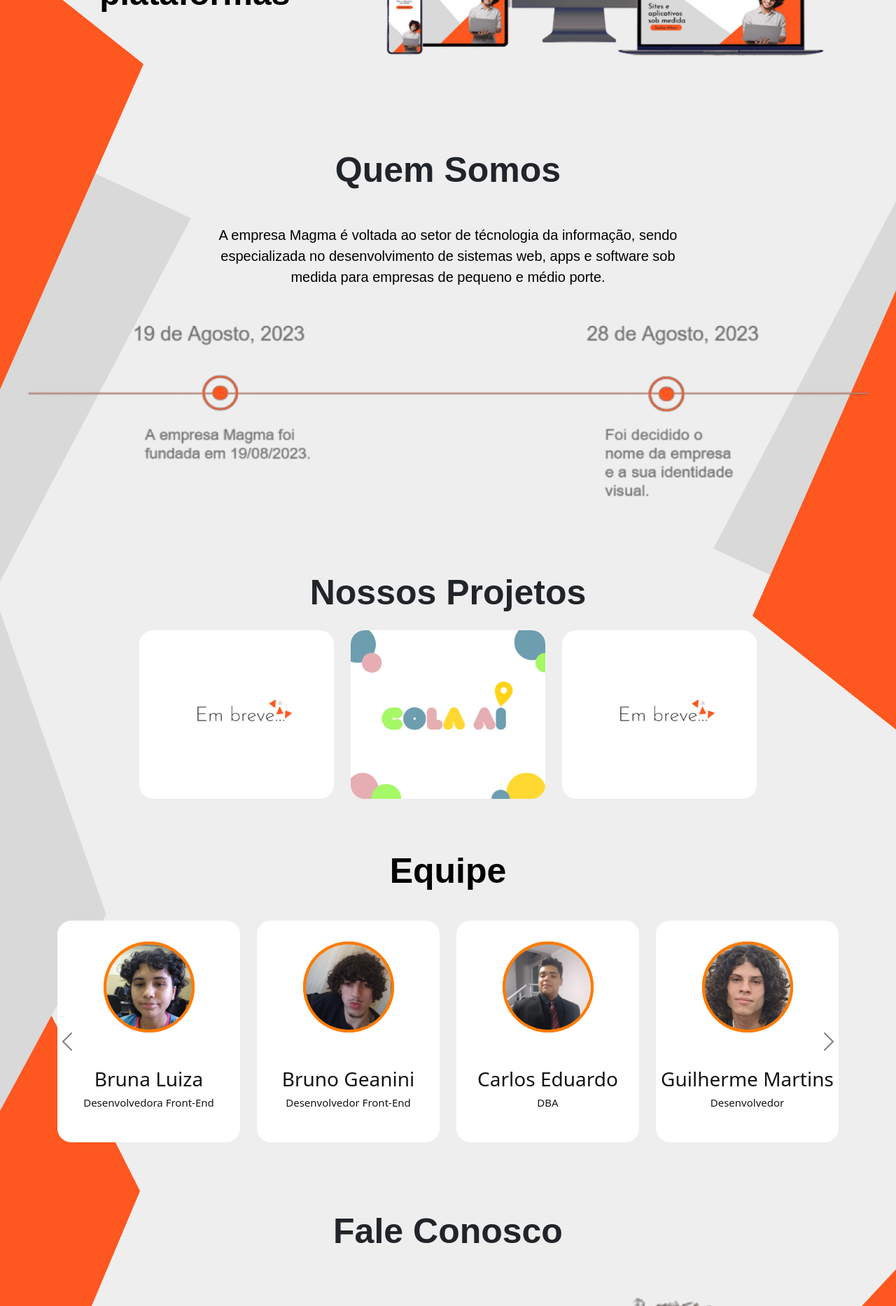
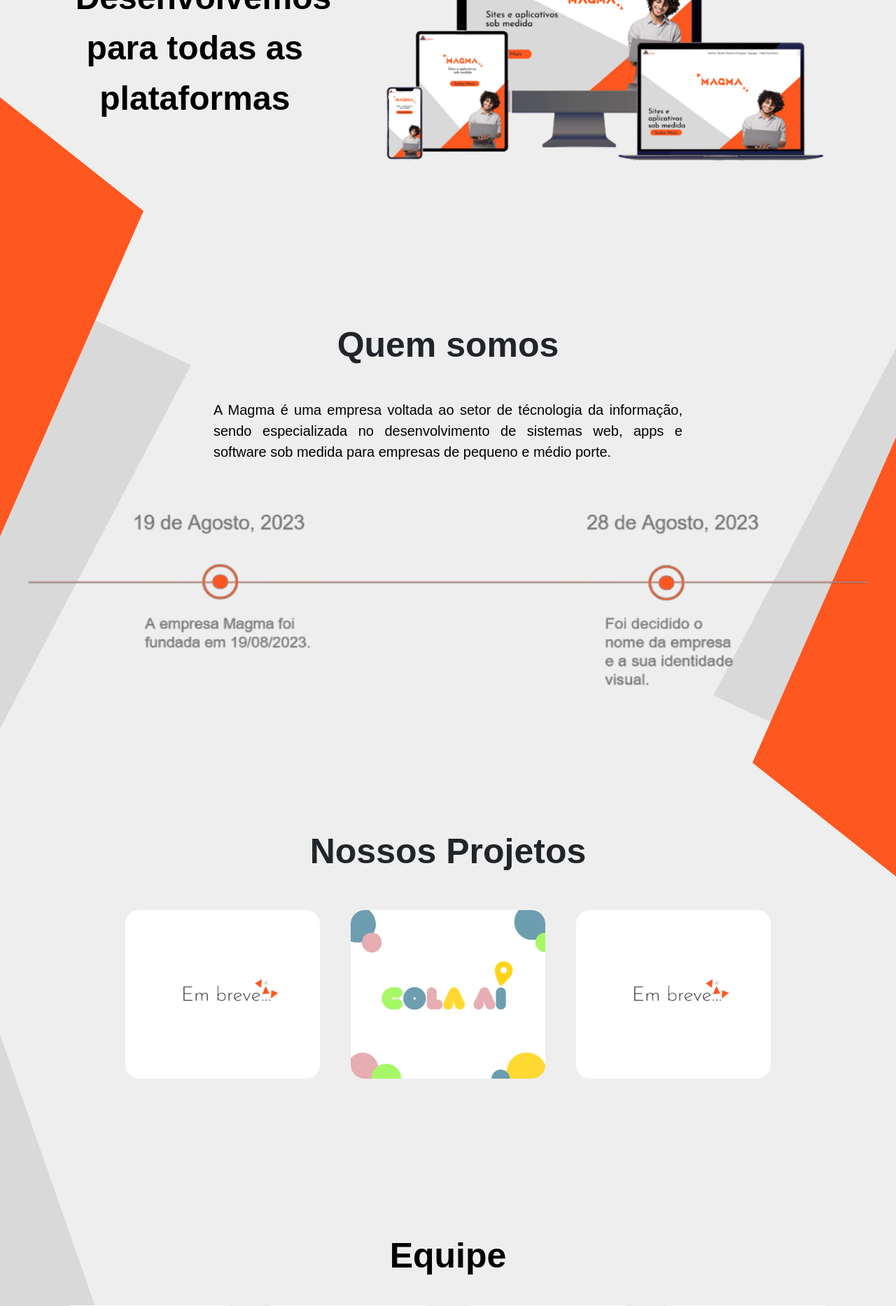
Before and after one commit to Bruno2yah/ColaAi, a PHP site: page /home.php in a window 1280 px wide. Shown: the part 1120-2987 px from the top of the page at 70% size. Run offline with PHP 8.4, Linux system fonts and the light colour scheme.

Commit message:
Update home

```diff
--- a/componentes/footer.php
+++ b/componentes/footer.php
@@ -51,12 +51,10 @@
                             <h3>Links</h3>
                         </div>
                         <ul>
-                            <li><a href="#">Sobre</a></li>
-                            <li><a href="#">Serviços</a></li>
-                            <li><a href="#">Portfólio</a></li>
-                            <li><a href="#">Contato</a></li>
-                            <li><a href="#">Desenvolvedores</a></li>
-                            <li><a href="#">Contate-nos</a></li>
+                            <li><a href="#Quemsomos">Sobre</a></li>
+                            <li><a href="#Dispositivos">Compatibilidade</a></li>
+                            <li><a href="#Equipe">Desenvolvedores</a></li>
+                            <li><a href="#FaleConosco">Contate-nos</a></li>
                         </ul>
                     </div>
                 </div>
@@ -65,8 +63,7 @@
                         <div class="footer-widget-heading">
                             <h3>Follow us</h3>
                         </div>
-                        <a href="#"><i class="fa fa-facebook"></i></a>
-                        <a href="#"><i class="fa fa-instagram"></i></a>
+                        <a href="#"><i class="fa fa-github"></i></a>
                         <a href="#"><i class="fa fa-linkedin"></i></a>
                     </div>
                 </div>
@@ -84,11 +81,8 @@
                 <div class="col-xl-6 col-lg-6 d-none d-lg-block text-right">
                     <div class="footer-menu">
                         <ul>
-                            <li><a href="#">Home</a></li>
-                            <li><a href="#">Termos</a></li>
-                            <li><a href="#">Privacidade</a></li>
-                            <li><a href="#">Política</a></li>
-                            <li><a href="#">Contato</a></li>
+                            <li><a href="#Home">Home</a></li>
+                            <li><a href="#Faleconosco">Contate-nos</a></li>
                         </ul>
                     </div>
                 </div>
--- a/componentes/nav.php
+++ b/componentes/nav.php
@@ -1,8 +1,8 @@
 <header>
-    <nav class="navbar navbar-expand-lg navbar-light fixed-top bg-body-tertiary mb-5">
+    <nav class="navbar nav-underline navbar-expand-lg navbar-light fixed-top bg-body-tertiary mb-5">
         <div class="container">
-            <a class="navbar-brand" href="#">
-                <img src="./img/logo2.png" alt="Logo" width="150" height="45">
+            <a class="navbar-brand" href="#Magma">
+                <img src="./img/logo2.png"  alt="Logo" width="150" height="45">
             </a>
             <a class="navbar-brand" href="#"> </a>
             <button class="navbar-toggler" type="button" data-bs-toggle="collapse" data-bs-target="#navbarNav"
@@ -12,19 +12,19 @@
             <div class="collapse navbar-collapse justify-content-center" id="navbarNav">
                 <ul class="navbar-nav">
                     <li class="nav-item">
-                        <a class="nav-link" aria-current="page" href="#">Home</a>
+                        <a class="nav-link" aria-current="page" href="#Home">Home</a>
                     </li>
                     <li class="nav-item">
-                        <a class="nav-link" href="#">Quem somos</a>
+                        <a class="nav-link" href="#Quemsomos">Quem somos</a>
                     </li>
                     <li class="nav-item">
-                        <a class="nav-link" href="#">Equipe</a>
+                        <a class="nav-link" href="#Projetos">Projetos</a>
                     </li>
                     <li class="nav-item">
-                        <a class="nav-link" href="#">Projetos</a>
+                        <a class="nav-link" href="#Equipe">Equipe</a>
                     </li>
                     <li class="nav-item">
-                        <a class="nav-link" href="#">Fale conosco</a>
+                        <a class="nav-link" href="#Faleconosco">Fale conosco</a>
                     </li>
                 </ul>
             </div>
--- a/css/homeStyle.css
+++ b/css/homeStyle.css
@@ -138,9 +138,9 @@
     margin-left: 2.5rem;
     transition: all 0.5s ease;
   }
-
-
-
+.nav-underline{
+  background-color: #878787;
+}
 
   /*-------------------------------------------------------------------Footer--------------------------------------------------*/
 
--- a/home.php
+++ b/home.php
@@ -1,5 +1,6 @@
 <!doctype html>
 <html lang="pt-br">
+
 <head>
   <meta charset="utf-8">
   <meta name="viewport" content="width=device-width, initial-scale=1">
@@ -16,10 +17,12 @@
 
   <title>Magma - home</title>
 </head>
+
 <body style="background-color: white; padding: 0;">
   <?php
   require_once "./componentes/nav.php";
   ?>
+  <div id="Home"></div>
   <div class="row-md-6 vh-100 d-flex justify-content-center d-flex align-items-center">
     <div class="cover-Image d-flex w-100 h-100 p-3 flex-column mx-auto d-flex justify-content-center d-flex align-items-center"></div>
     <div class="cover-container d-flex w-100 h-100 p-3 flex-column mx-auto d-flex justify-content-center d-flex align-items-center">
@@ -28,24 +31,28 @@
         <div class="col-md-3 col-sm-3 tituloCover">
           <p class="text-start m-1" style="color: black; font-size: 7vh; line-height: 1;font-weight: bold; font-family: 'Josefin Sans', sans-serif;">Sites e aplicativos sob medida</p>
           <p class="lead">
-              <p href="#" class="btn btn-lg btn-dark fw-bold border-white bg-orange" style="width: 300px; height: 60px; border-radius: 45px; font-size: 35px; font-family: 'Josefin Sans', sans-serif;">Saiba Mais</p>
+          <p href="#Quemsomos" class="btn btn-lg btn-dark fw-bold border-white bg-orange" style="width: 300px; height: 60px; border-radius: 45px; font-size: 35px; font-family: 'Josefin Sans', sans-serif;">Saiba Mais</p>
           </p>
         </div>
+
         <div class="col-md-6 col-sm-6 d-flex justify-content-end align-items-end">
           <img src="./img/Person.png" alt="Man with notebook" style="width: 600px; max-width: 100%; height: auto; ">
         </div>
       </main>
     </div>
   </div>
+  <div id="Dispositivos"></div>
   <div class="d-flex justify-content-center d-flex align-items-center">
     <div class="cover-2 d-flex w-100 h-100 p-3 flex-column mx-auto d-flex justify-content-center d-flex align-items-center">
       <main class="px-3 p-5">
-              <div class="row d-flex justify-content-center d-flex align-items-center">
+        <div class="row d-flex justify-content-center d-flex align-items-center" style="padding-top: 150px;">
             <div class="col-xs-4 col-sm-4 col-md-4">
               <p class="lead text-center m-4" style="color: black; font-size: 6vh; font-weight: bold; font-family: 'Josefin Sans', sans-serif;">Desenvolvemos para todas as plataformas</p>
             </div>
             <div class="col-xs-7 col-sm-7 col-md-7">
               <img src="./img/Platforms.png" alt="plataformas" style="width: 900px; max-width: 100%; height: auto;">
+              <div id="Magma"></div>
+              <div id="Quemsomos"></div>
             </div>
           </div>
       </main>
@@ -56,30 +63,34 @@
       <img src="./img/detailLeft.png" class="detailLeft">
       <img src="./img/detailRight.png" class="detailRight">
       <main class="px-3 p-5">
-            <p class="text-center" style="font-size: 50px; font-family: 'Josefin Sans', sans-serif; font-weight: bold;">Quem Somos</p>
+        <p class="text-center" style="font-size: 50px; font-family: 'Josefin Sans', sans-serif; font-weight: bold; padding-top:100px">Quem somos</p>
         <div class="row d-flex justify-content-center d-flex align-items-center">
           <div class="col-xs-7 col-sm-7 col-md-7">
-                    <p class="lead text-center m-4" style="color: black; font-size: 2.5vh; font-weight: normal; font-family: 'Josefin Sans', sans-serif;">A empresa Magma é voltada ao setor de técnologia da informação, sendo especializada no desenvolvimento de
+            <p class="lead m-4" style="color: black; font-size: 2.5vh; font-weight: normal; font-family: 'Josefin Sans', sans-serif; text-align: justify;">A Magma é uma empresa voltada ao setor de técnologia da informação, sendo especializada no desenvolvimento de
               sistemas web, apps e software sob medida para empresas de pequeno e médio porte.</p>
           </div>
         </div>
-            <img src="./img/linhaTempo.png" alt="plataformas" style="width: 1200px; max-width: 100%; height: auto;">
+        <img src="./img/linhaTempo.png" alt="plataformas" style="width: 1200px; max-width: 100%; height: auto; padding-top:20px">
+        <div id="Projetos"></div>
       </main>
+
     </div>
   </div>
+
   <div class="d-flex justify-content-center d-flex align-items-center">
     <div class="cover-3 d-flex w-100 h-100 flex-column mx-auto d-flex justify-content-center d-flex align-items-center">
       <main class="px-5 p-5">
-            <p class="text-center" style="font-size: 50px; font-family: 'Josefin Sans', sans-serif; font-weight: bold;">Nossos Projetos</p>
-            <div class="row d-flex justify-content-center d-flex align-items-center">
-                <div class="col-xs-3 col-sm-3 col-md-3">
+        <p class="text-center" style="font-size: 50px; font-family: 'Josefin Sans', sans-serif; font-weight: bold; padding-top:100px; padding-bottom:20px;">Nossos Projetos</p>
+        <div class="row d-flex justify-content-center d-flex align-items-center" style="padding-bottom: 70px;">
+          <div class="col-xs-3 col-sm-3 col-md-3" style="margin:10px;">
             <img src="./img/breve.png" alt="plataformas" style="width: 800px; max-width: 100%; height: auto; border-width:20px; border-radius: 20px;">
           </div>
-                <div class="col-xs-3 col-sm-3 col-md-3">
+          <div class="col-xs-3 col-sm-3 col-md-3" style="margin:10px;">
             <img src="./img/prjColaAi.png" alt="plataformas" style="width: 800px; max-width: 100%; height: auto; border-width:20px; border-radius: 20px;">
           </div>
-                <div class="col-xs-3 col-sm-3 col-md-3">
+          <div class="col-xs-3 col-sm-3 col-md-3" style="margin:10px;">
             <img src="./img/breve.png" alt="plataformas" style="width: 800px; max-width: 100%; height: auto; border-width:20px; border-radius: 20px;">
+            <div id="Equipe"></div>
           </div>
         </div>
       </main>
@@ -87,7 +98,7 @@
   </div>
   <div class="d-flex justify-content-center d-flex align-items-center">
     <div class="cover-2 d-flex w-100 h-100 flex-column mx-auto d-flex justify-content-center d-flex align-items-center">
-        <h1 class="display-5 fw-bold text-body-emphasis lh-1 mb-3" style="padding: 30px; font-family: 'Josefin Sans', sans-serif; font-weight: bold; font-size: 50px">Equipe</h1>
+      <h1 class="display-5 fw-bold text-body-emphasis lh-1 mb-3" style="padding: 30px; font-family: 'Josefin Sans', sans-serif; font-weight: bold; font-size: 50px; padding-top:100px;">Equipe</h1>
       <div id="carouselExampleInterval" class="carousel carousel-dark slide w-100 h-100" data-bs-ride="carousel">
         <div class="carousel-inner">
           <div class="carousel-item active" data-bs-interval="5000">
@@ -103,7 +114,6 @@
                       <h4 class="title">Desenvolvedora Front-end</h4>
                     </div>
                     <ul class="social">
-                        <li><a href="#" class="fa fa-instagram" aria-hidden="true"></a></li>
                       <li><a href="#" class="fa fa-github" aria-hidden="true"></a></li>
                       <li><a href="#" class="fa fa-linkedin" aria-hidden="true"></a></li>
                     </ul>
@@ -119,7 +129,6 @@
                       <h4 class="title">Desenvolvedor Front-end</h4>
                     </div>
                     <ul class="social">
-                        <li><a href="#" class="fa fa-instagram" aria-hidden="true"></a></li>
                       <li><a href="#" class="fa fa-github" aria-hidden="true"></a></li>
                       <li><a href="#" class="fa fa-linkedin" aria-hidden="true"></a></li>
                     </ul>
@@ -135,7 +144,6 @@
                       <h4 class="title">DBA</h4>
                     </div>
                     <ul class="social">
-                        <li><a href="#" class="fa fa-instagram" aria-hidden="true"></a></li>
                       <li><a href="#" class="fa fa-github" aria-hidden="true"></a></li>
                       <li><a href="#" class="fa fa-linkedin" aria-hidden="true"></a></li>
                     </ul>
@@ -151,7 +159,6 @@
                       <h4 class="title">Desenvolvedor</h4>
                     </div>
                     <ul class="social">
-                        <li><a href="#" class="fa fa-instagram" aria-hidden="true"></a></li>
                       <li><a href="#" class="fa fa-github" aria-hidden="true"></a></li>
                       <li><a href="#" class="fa fa-linkedin" aria-hidden="true"></a></li>
                     </ul>
@@ -173,7 +180,6 @@
                       <h4 class="title">Desenvolvedor Front-end</h4>
                     </div>
                     <ul class="social">
-                        <li><a href="#" class="fa fa-instagram" aria-hidden="true"></a></li>
                       <li><a href="#" class="fa fa-github" aria-hidden="true"></a></li>
                       <li><a href="#" class="fa fa-linkedin" aria-hidden="true"></a></li>
                     </ul>
@@ -189,7 +195,6 @@
                       <h4 class="title">DBA & Designer</h4>
                     </div>
                     <ul class="social">
-                        <li><a href="#" class="fa fa-instagram" aria-hidden="true"></a></li>
                       <li><a href="#" class="fa fa-github" aria-hidden="true"></a></li>
                       <li><a href="#" class="fa fa-linkedin" aria-hidden="true"></a></li>
                     </ul>
@@ -205,7 +210,6 @@
                       <h4 class="title">Desenvolvedor Front-end</h4>
                     </div>
                     <ul class="social">
-                        <li><a href="#" class="fa fa-instagram" aria-hidden="true"></a></li>
                       <li><a href="#" class="fa fa-github" aria-hidden="true"></a></li>
                       <li><a href="#" class="fa fa-linkedin" aria-hidden="true"></a></li>
                     </ul>
@@ -221,7 +225,6 @@
                       <h4 class="title">Desenvolvedor Back-end</h4>
                     </div>
                     <ul class="social">
-                        <li><a href="#" class="fa fa-instagram" aria-hidden="true"></a></li>
                       <li><a href="#" class="fa fa-github" aria-hidden="true"></a></li>
                       <li><a href="#" class="fa fa-linkedin" aria-hidden="true"></a></li>
                     </ul>
@@ -243,7 +246,6 @@
                       <h4 class="title">Desenvolvedor Front-End</h4>
                     </div>
                     <ul class="social">
-                        <li><a href="#" class="fa fa-instagram" aria-hidden="true"></a></li>
                       <li><a href="#" class="fa fa-github" aria-hidden="true"></a></li>
                       <li><a href="#" class="fa fa-linkedin" aria-hidden="true"></a></li>
                     </ul>
@@ -259,7 +261,6 @@
                       <h4 class="title">Gerente de Projetos</h4>
                     </div>
                     <ul class="social">
-                        <li><a href="#" class="fa fa-instagram" aria-hidden="true"></a></li>
                       <li><a href="#" class="fa fa-github" aria-hidden="true"></a></li>
                       <li><a href="#" class="fa fa-linkedin" aria-hidden="true"></a></li>
                     </ul>
@@ -275,16 +276,18 @@
                       <h4 class="title">DBA</h4>
                     </div>
                     <ul class="social">
-                        <li><a href="#" class="fa fa-instagram" aria-hidden="true"></a></li>
                       <li><a href="#" class="fa fa-github" aria-hidden="true"></a></li>
                       <li><a href="#" class="fa fa-linkedin" aria-hidden="true"></a></li>
                     </ul>
+
+                  </div>
+
                 </div>
               </div>
             </div>
           </div>
         </div>
-            </div>
+        <div id="Faleconosco"></div>
         <button class="carousel-control-prev" type="button" data-bs-target="#carouselExampleInterval" data-bs-slide="prev" style="z-index: 5;">
           <span class="carousel-control-prev-icon" aria-hidden="true"></span>
           <span class="visually-hidden">Previous</span>
@@ -296,25 +299,28 @@
       </div>
       <img src="./img/detailLeft2.png" class="detailLeft2" style="width: 200px; max-width: 40%; height: auto; ">
       <main class="px-4">
-            <p class="text-center" style="font-size: 50px; font-family: 'Josefin Sans', sans-serif; font-weight: bold; padding-top: 60px">Fale Conosco</p>
+        <p class="text-center" style="font-size: 50px; font-family: 'Josefin Sans', sans-serif; font-weight: bold; padding-bottom: 0px;padding-top: 240px; ">Fale Conosco</p>
         <div class="row d-flex justify-content-center d-flex align-items-center">
           <div class="col-xs-6 col-sm-6 col-md-6">
             <form class="row">
               <div class="col-6 mb-3">
-                        <p class="text-start" style="font-size: 30px; font-family: 'Josefin Sans', sans-serif; font-weight: bold; margin: 0px 0px 0px;">Nome:<p>
+                <p class="text-start" style="font-size: 30px; font-family: 'Josefin Sans', sans-serif; font-weight: bold;  margin: 0px 0px 0px;">Nome:
+                <p>
                   <input type="name" class="form-control" id="exampleFormControlInput1" style="border-width: 3px; border-color: black; border-radius: 15px; height: 5vh; font-size: 20px; box-shadow: 0 8px 12px 0 rgba(0, 0, 0, 0.2), 0 6px 20px 0 rgba(0, 0, 0, 0.19);">
               </div>
               <div class="col-6 mb-3">
-                        <p class="text-start" style="font-size: 30px; font-family: 'Josefin Sans', sans-serif; font-weight: bold; margin: 0px 0px 0px">Sobrenome:<p>
+                <p class="text-start" style="font-size: 30px; font-family: 'Josefin Sans', sans-serif; font-weight: bold; margin: 0px 0px 0px;">Sobrenome:
+                <p>
                   <input type="name" class="form-control" id="exampleFormControlInput1" style="border-width: 3px; border-color: black; border-radius: 15px; height: 5vh; font-size: 20px; box-shadow: 0 8px 12px 0 rgba(0, 0, 0, 0.2), 0 6px 20px 0 rgba(0, 0, 0, 0.19);">
               </div>
               <div class="col-12 mb-3">
-                        <p class="text-start" style="font-size: 30px; font-family: 'Josefin Sans', sans-serif; font-weight: bold; margin: 0px 0px 0px">Email:<p>
+                <p class="text-start" style="font-size: 30px; font-family: 'Josefin Sans', sans-serif; font-weight: bold; margin: 0px 0px 0px">Email:
+                <p>
                   <input type="email" class="form-control" id="exampleFormControlInput1" style="border-width: 3px; border-color: black; border-radius: 15px; height: 5vh; font-size: 20px; box-shadow: 0 8px 12px 0 rgba(0, 0, 0, 0.2), 0 6px 20px 0 rgba(0, 0, 0, 0.19);">
               </div>
               <div class="mb-3">
                 <p class="text-start" style="font-size: 30px; font-family: 'Josefin Sans', sans-serif; font-weight: bold; margin: 0px 0px 0px">Mensagem:</p>
-                        <textarea class="form-control" id="exampleFormControlTextarea1" rows="3"  style="border-width: 3px; border-color: black; border-radius: 15px; height: 100px; font-size: 20px; box-shadow: 0 8px 12px 0 rgba(0, 0, 0, 0.2), 0 6px 20px 0 rgba(0, 0, 0, 0.19);"></textarea>
+                <textarea class="form-control" id="exampleFormControlTextarea1" rows="3" style="border-width: 3px; border-color: black; border-radius: 15px; height: 100px; font-size: 20px; box-shadow: 0 8px 12px 0 rgba(0, 0, 0, 0.2), 0 6px 20px 0 rgba(0, 0, 0, 0.19);"></textarea>
               </div>
               <p class="lead">
               <p href="#" class="btn btn-lg btn-dark fw-bold border-white bg-orange" style="width: 150px; height: 50px; border-radius: 45px; font-size: 30px; font-family: 'Josefin Sans', sans-serif; margin-left: 10px">Enviar</p>
@@ -333,4 +339,5 @@
   require_once "./componentes/footer.php";
   ?>
 </body>
+
 </html>
```
Lines whose indentation alone changed are shown as unchanged.
